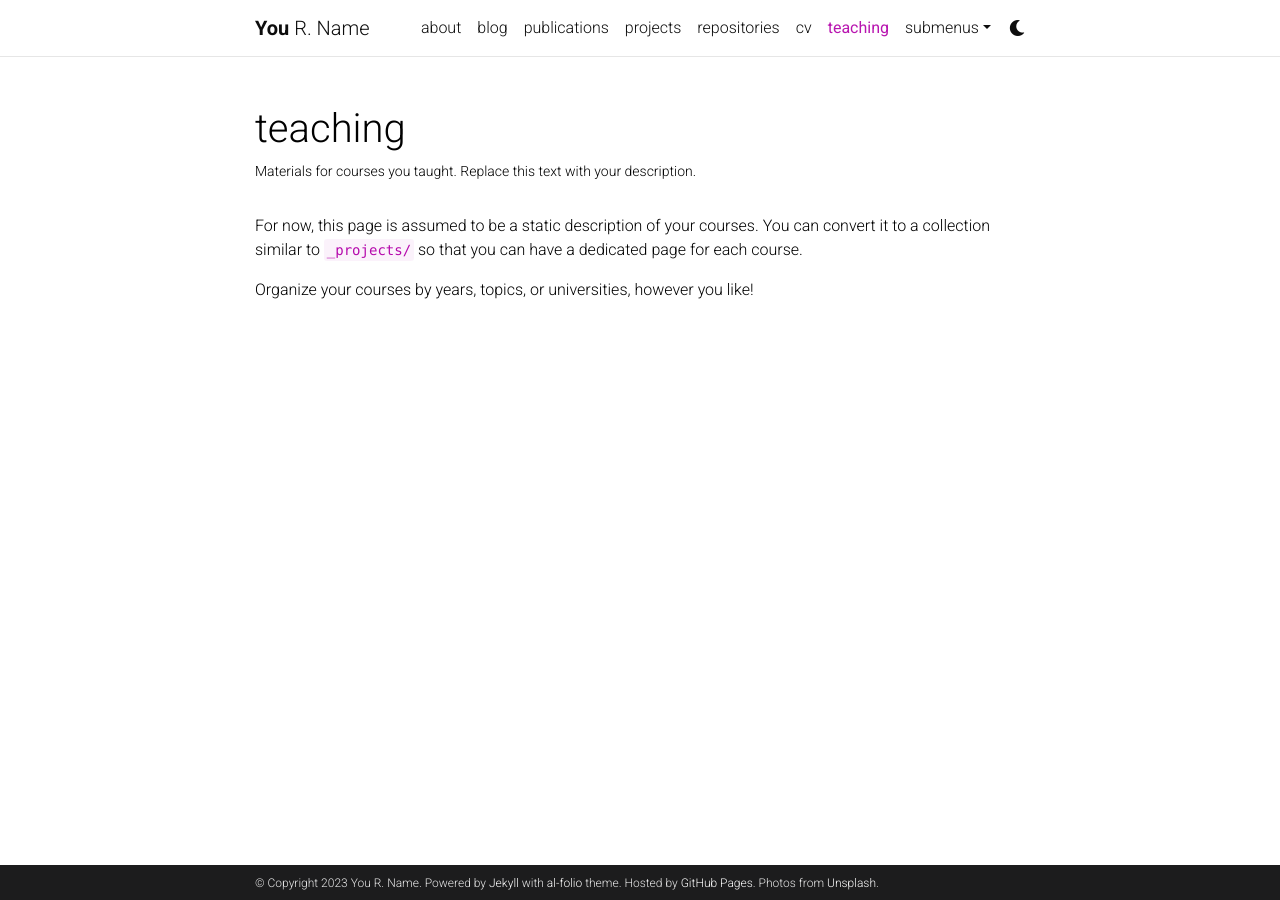
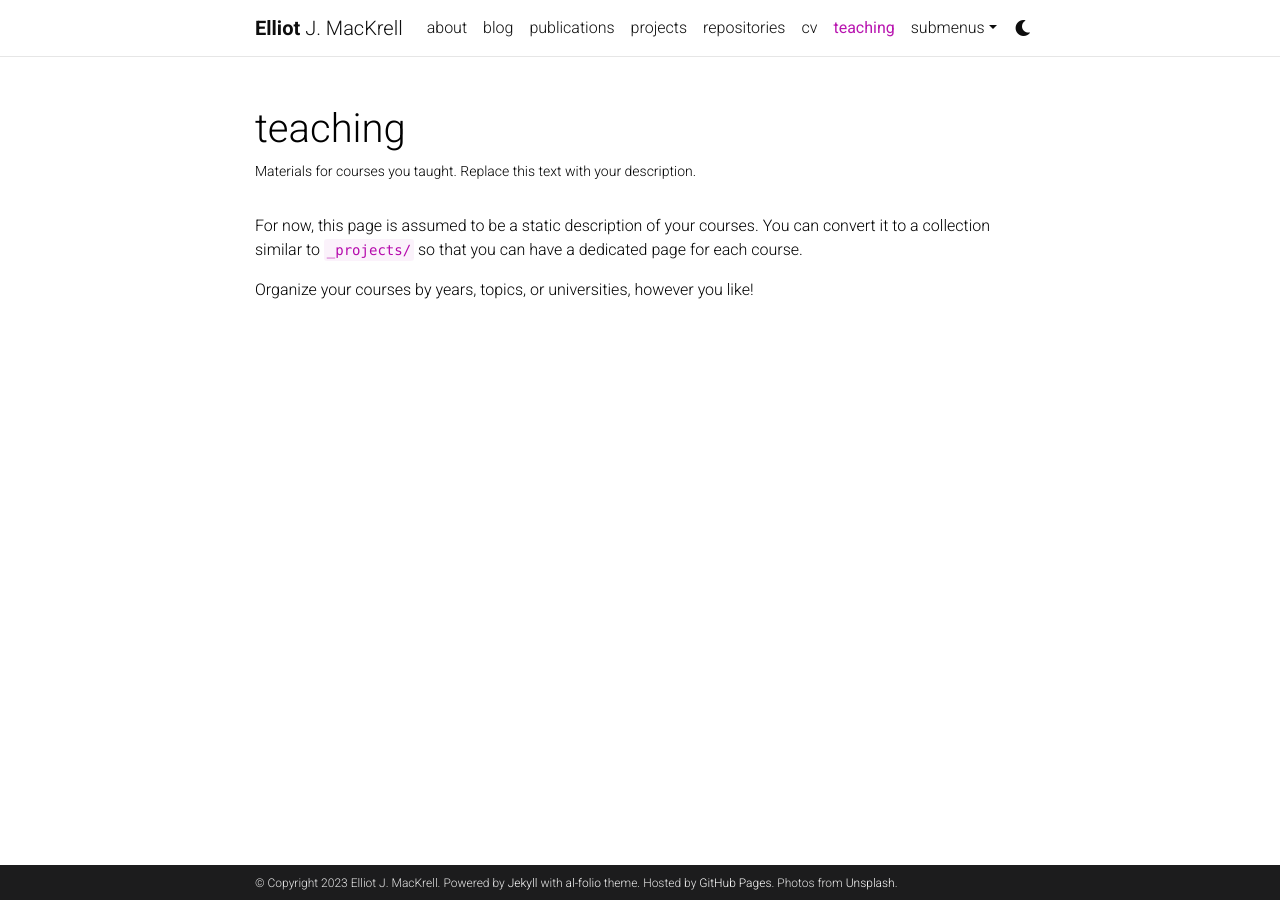
Before and after one commit to ejmackrell/ejmackrell.github.io, a Jekyll site: the page built from _pages/teaching.md, in a window 1280 px wide. Built offline with Jekyll 4.4.1, drawn with Linux system fonts in a browser that asks for light colours; comment, search, counter and statistics services are not loaded; a style sheet for code colours, icons or effects is not loaded.

Commit message:
Initial commit

```diff
--- a/_config.yml
+++ b/_config.yml
@@ -3,10 +3,10 @@
 # -----------------------------------------------------------------------------
 
 title: blank # the website title (if blank, full name will be used instead)
-first_name: You
-middle_name: R.
-last_name: Name
-email: you@example.com
+first_name: Elliot
+middle_name: J.
+last_name: MacKrell
+email: emackrel@caltech.edu
 description: > # the ">" symbol means to ignore newlines until "footer_text:"
   A simple, whitespace theme for academics. Based on [*folio](https://github.com/bogoli/-folio) design.
 footer_text: >
@@ -18,8 +18,8 @@
 lang: en # the language of your site (for example: en, fr, cn, ru, etc.)
 icon: ⚛️  # the emoji used as the favicon (alternatively, provide image name in /assets/img/)
 
-url: https://alshedivat.github.io # the base hostname & protocol for your site
-baseurl: /al-folio # the subpath of your site, e.g. /blog/
+url: https://ejmackrell.github.io # the base hostname & protocol for your site
+baseurl: # the subpath of your site, e.g. /blog/
 last_updated: false # set to true if you want to display last updated in the footer
 impressum_path:  # set to path to include impressum link in the footer, use the same path as permalink in a page, helps to conform with EU GDPR
 
```
Also changed, not shown: _posts/2021-07-04-diagrams.md (+0 -30 lines).
